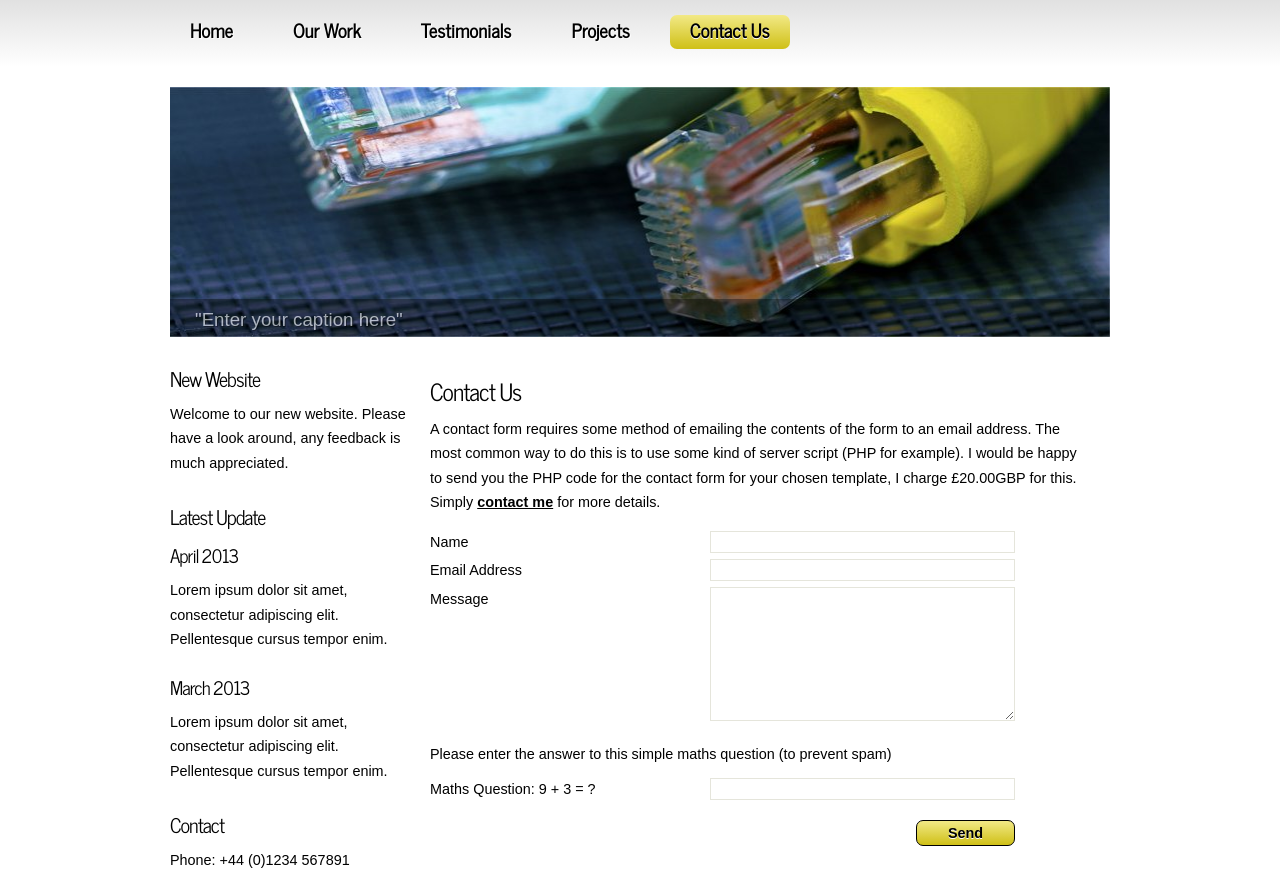
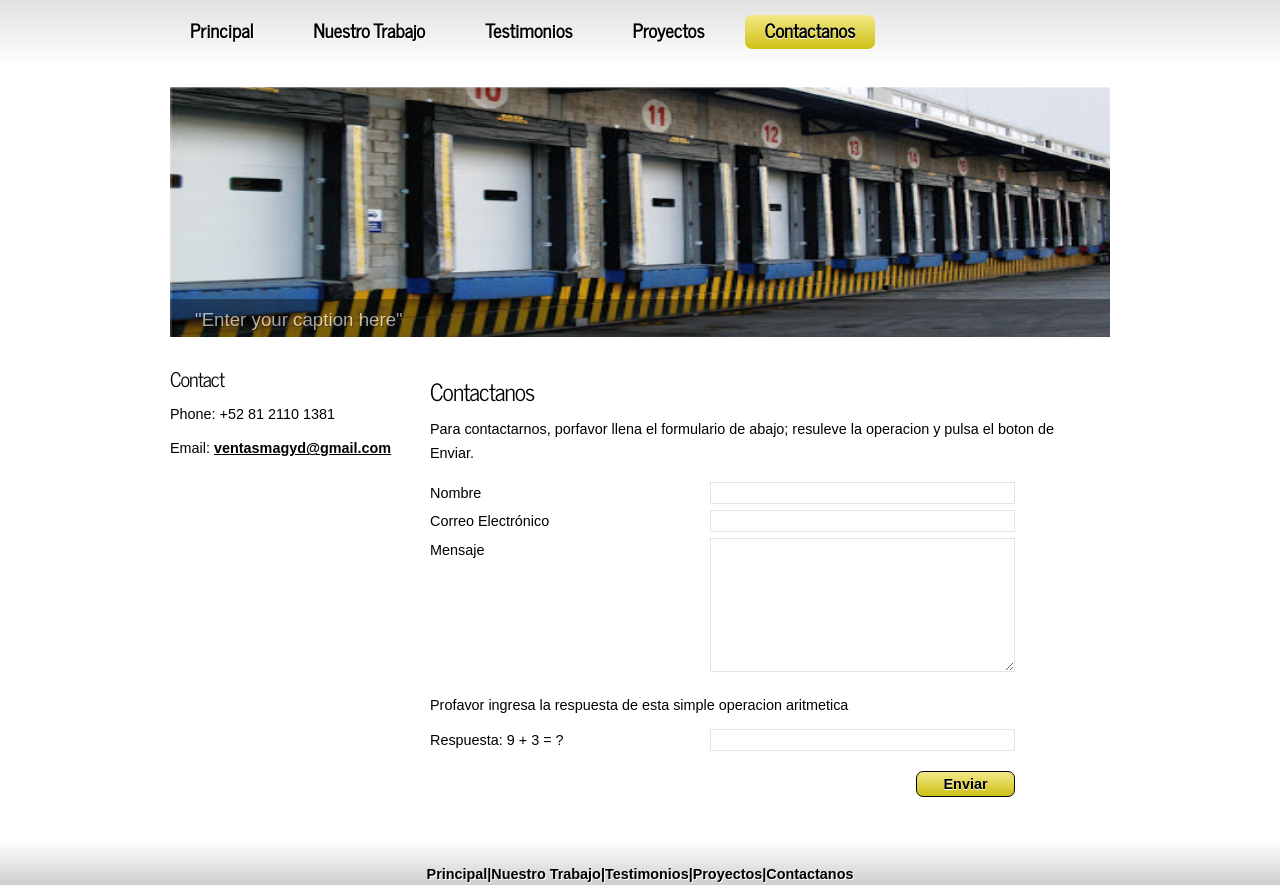
Before and after one commit to jorgemedinaweb/demo.github.io, a plain HTML site: page contact.html in a window 1280 px wide. Shown: the part 83-968 px from the top of the page. Drawn offline with Linux system fonts and the light colour scheme.

Commit message:
Actualiza Contactos el 24012021
Actualiza Contactos el 24012021

```diff
--- a/contact.html
+++ b/contact.html
@@ -1,4 +1,5 @@
-<!DOCTYPE html>
+
+  <!DOCTYPE html>
 <html>
 
 <head>
@@ -23,11 +24,11 @@
 	  <nav>
 	    <div id="menubar">
           <ul id="nav">
-            <li><a href="index.html">Home</a></li>
-            <li><a href="ourwork.html">Our Work</a></li>
-            <li><a href="testimonials.html">Testimonials</a></li>
-            <li><a href="projects.html">Projects</a></li>
-            <li class="current"><a href="contact.html">Contact Us</a></li>
+            <li><a href="index.html">Principal</a></li>
+            <li><a href="ourwork.html">Nuestro Trabajo</a></li>
+            <li><a href="testimonials.html">Testimonios</a></li>
+            <li><a href="projects.html">Proyectos</a></li>
+            <li class="current"><a href="contact.html">Contactanos</a></li>
           </ul>
         </div><!--close menubar-->
       </nav>
@@ -36,39 +37,36 @@
     <div id="slideshow_container">
 	  <div class="slideshow">
 	    <ul class="slideshow">
-          <li class="show"><img width="940" height="250" src="images/home_1.jpg" alt="&quot;Enter your caption here&quot;" /></li>
-          <li><img width="940" height="250" src="images/home_2.jpg" alt="&quot;Enter your caption here&quot;" /></li>
-        </ul>
+
+
+             <li class="show"><img width="359" height="250" src="images/CortinasRapidas4.jpg" alt="&quot;Enter your caption here&quot;" /></li>
+            <li><img width="940" height="250" src="images/SellosdeAnden3.jpg" alt="&quot;Enter your caption here&quot;" /></li>
+            <li><img width="325" height="225" src="images/montcarga1.jpg" alt="&quot;Enter your caption here&quot;" /></li>
+
+            <li><img width="359" height="250" src="images/CortinasRapidas2.jpg" alt="&quot;Enter your caption here&quot;" /></li>
+            <li><img width="940" height="250" src="images/SellosdeAnden4.jpg" alt="&quot;Enter your caption here&quot;" /></li>
+            <li><img width="325" height="225" src="images/montcarga2.jpg" alt="&quot;Enter your caption here&quot;" /></li>
+
+            <li><img width="359" height="250" src="images/CortinasRapidas3.jpg" alt="&quot;Enter your caption here&quot;" /></li>
+            <li><img width="940" height="250" src="images/SellosdeAnden5.jpg" alt="&quot;Enter your caption here&quot;" /></li>
+            <li><img width="325" height="225" src="images/montcarga3.jpg" alt="&quot;Enter your caption here&quot;" /></li>
+
+
+            </ul>
 	  </div><!--close slideshow-->
 	</div><!--close slideshow_container-->
 
 	<div id="site_content">
+	  <div class="sidebar_container">
 
-	  <div class="sidebar_container">
-		<div class="sidebar">
-          <div class="sidebar_item">
-            <h2>New Website</h2>
-            <p>Welcome to our new website. Please have a look around, any feedback is much appreciated.</p>
-          </div><!--close sidebar_item-->
-        </div><!--close sidebar-->
-		<div class="sidebar">
-          <div class="sidebar_item">
-            <h2>Latest Update</h2>
-            <h3>April 2013</h3>
-            <p>Lorem ipsum dolor sit amet, consectetur adipiscing elit. Pellentesque cursus tempor enim.</p>
-		  </div><!--close sidebar_item-->
-        </div><!--close sidebar-->
-		<div class="sidebar">
-          <div class="sidebar_item">
-            <h3>March 2013</h3>
-            <p>Lorem ipsum dolor sit amet, consectetur adipiscing elit. Pellentesque cursus tempor enim.</p>
-		  </div><!--close sidebar_item-->
-        </div><!--close sidebar-->
+
+
+
         <div class="sidebar">
           <div class="sidebar_item">
-            <h2>Contact</h2>
-            <p>Phone: +44 (0)1234 567891</p>
-            <p>Email: <a href="mailto:info@youremail.co.uk">info@youremail.co.uk</a></p>
+             <h2>Contact</h2>
+            <p>Phone: +52 81 2110 1381</p>
+            <p>Email: <a href="mailto:ventasmagyd@gmail.com">ventasmagyd@gmail.com</a></p>
           </div><!--close sidebar_item-->
         </div><!--close sidebar-->
        </div><!--close sidebar_container-->
@@ -76,14 +74,14 @@
 	  <div id="content">
         <div class="content_item">
 		  <div class="form_settings">
-            <h2>Contact Us</h2>
-            <p style="padding-bottom: 15px;">A contact form requires some method of emailing the contents of the form to an email address. The most common way to do this is to use some kind of server script (PHP for example). I would be happy to send you the PHP code for the contact form for your chosen template, I charge &pound;20.00GBP for this. Simply <a href="http://www.freehtml5templates.co.uk/contact.php">contact me</a> for more details.</p>
-			<p><span>Name</span><input class="contact" type="text" name="your_name" value="" /></p>
-            <p><span>Email Address</span><input class="contact" type="text" name="your_email" value="" /></p>
-			<p><span>Message</span><textarea class="contact textarea" rows="8" cols="50" name="your_message"></textarea></p>
-            <p style="padding: 10px 0 10px 0;">Please enter the answer to this simple maths question (to prevent spam)</p>
-			<p><span>Maths Question: 9 + 3 = ?</span><input type="text" name="user_answer" class="contact" /><input type="hidden" name="answer" value="4d76fe9775" /></p>
-            <p style="padding-top: 15px"><span>&nbsp;</span><input class="submit" type="submit" name="contact_submitted" value="Send" /></p>
+            <h2>Contactanos</h2>
+            <p style="padding-bottom: 15px;">Para contactarnos, porfavor llena el formulario de abajo; resuleve la operacion y pulsa el boton de Enviar.</p>
+			<p><span>Nombre</span><input class="contact" type="text" name="your_name" value="" /></p>
+            <p><span>Correo Electrónico</span><input class="contact" type="text" name="your_email" value="" /></p>
+			<p><span>Mensaje</span><textarea class="contact textarea" rows="8" cols="50" name="your_message"></textarea></p>
+            <p style="padding: 10px 0 10px 0;">Profavor ingresa la respuesta de esta simple operacion aritmetica</p>
+			<p><span>Respuesta: 9 + 3 = ?</span><input type="text" name="user_answer" class="contact" /><input type="hidden" name="answer" value="4d76fe9775" /></p>
+            <p style="padding-top: 15px"><span>&nbsp;</span><input class="submit" type="submit" name="contact_submitted" value="Enviar" /></p>
           </div><!--close form_settings-->
 		</div><!--close content_item-->
       </div><!--close content-->
@@ -93,8 +91,7 @@
 
   <footer>
     <div id="footer_content">
-	  <a href="index.html">Home</a> | <a href="ourwork.html">Our Work</a> | <a href="testimonials.html">Testimonials</a> | <a href="projects.html">Projects</a> | <a href="contact.html">Contact</a><br/><br/>
-	  <a href="http://fotogrph.com">Images</a> | website template by <a href="http://www.freehtml5templates.co.uk">Free HTML5 Templates</a>
+	  <a href="index.html">Principal</a>|<a href="ourwork.html">Nuestro Trabajo</a>|<a href="testimonials.html">Testimonios</a>|<a href="projects.html">Proyectos</a>|<a href="contact.html">Contactanos</a>
     </div><!--close footer_content-->
   </footer>
 
```
